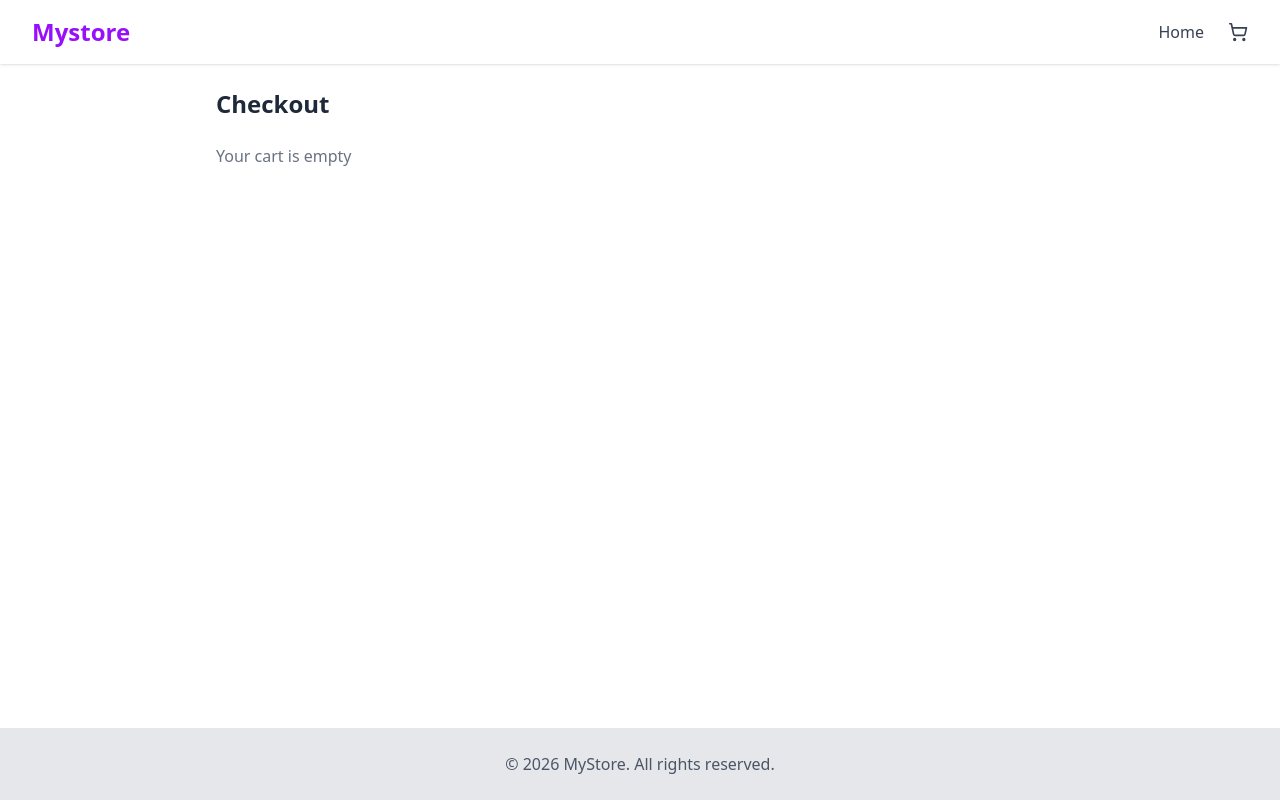
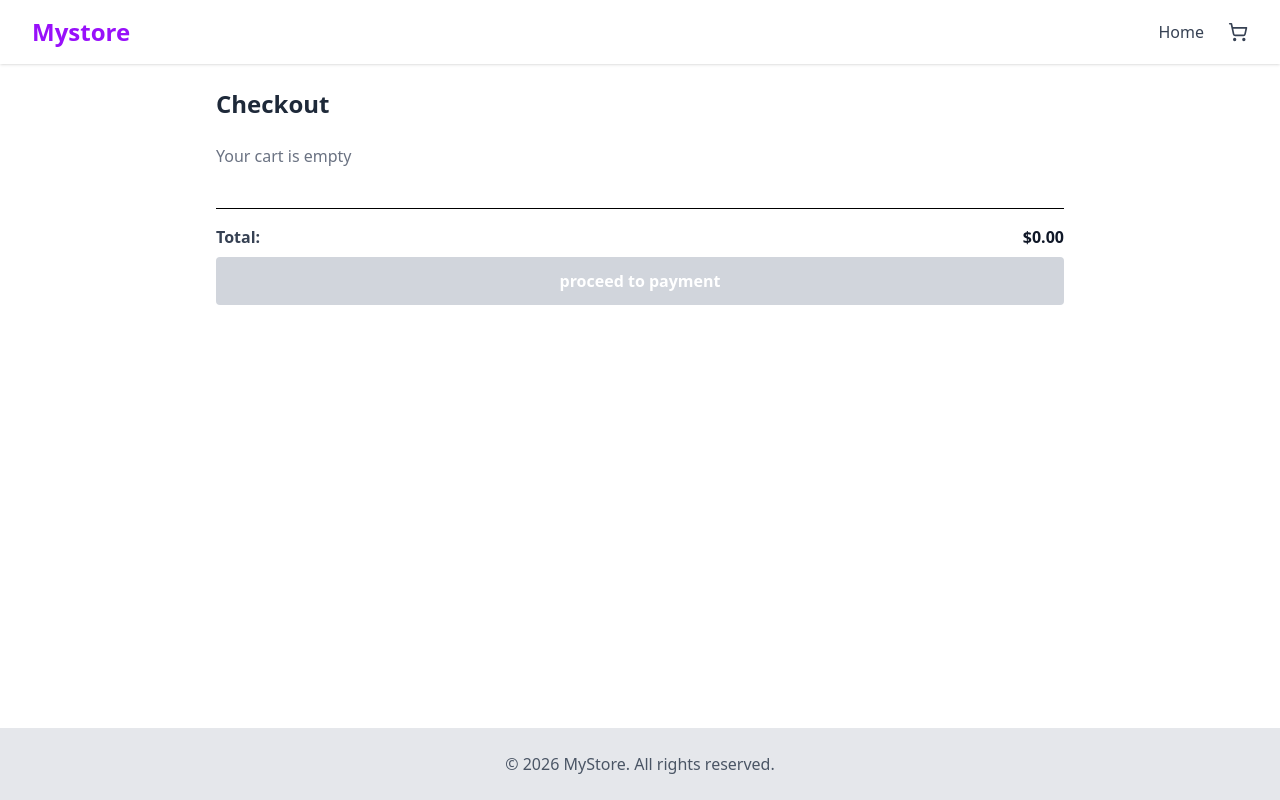
Before and after one commit to Talesoftoba/E-commerceTS, a React (Vite) app: page /checkout in a window 1280 px wide. Built offline with nearby package versions, Linux system fonts and the light colour scheme.

Commit message:
check buttonLabel

```diff
--- a/src/App.tsx
+++ b/src/App.tsx
@@ -19,6 +19,14 @@ function AppContent() {
       setisCartOpen(false);
     }
   },[location.pathname]);
+
+  useEffect(()=>{
+    document.body.style.overflow = isCartOpen ? "hidden" : "auto";
+
+    return()=>{
+      document.body.style.overflow = "auto";
+    };
+  },[isCartOpen]);
 
   return (
     <>
--- a/src/components/cart/CartDrawer.tsx
+++ b/src/components/cart/CartDrawer.tsx
@@ -2,6 +2,7 @@ import { CartItemRow } from "./CartItemRow";
 import { useCart } from "../../hooks/useCart";
 import { CartSummary } from "./CartSummary";
 import { X } from "lucide-react";
+import { useNavigate } from "react-router-dom";
 
 type Props ={
     isOpen:boolean;
@@ -10,6 +11,7 @@ type Props ={
 
 export const CartDrawer=({isOpen, onClose}:Props)=>{
     const {cartItems} = useCart();
+    const navigate = useNavigate();
 
     return(
         <>
@@ -47,7 +49,10 @@ export const CartDrawer=({isOpen, onClose}:Props)=>{
                     <CartItemRow key={item.id} item={item}/>)
                     )}
                     <div className="mt-auto">
-                   <CartSummary/>
+                   <CartSummary
+                   buttonLabel="Proceed to Checkout"
+                   onClicks={()=>navigate("/checkout")}
+                   />
                 </div>
             </div>
         </div>
--- a/src/components/cart/CartSummary.tsx
+++ b/src/components/cart/CartSummary.tsx
@@ -1,7 +1,17 @@
 import { useCart } from "../../hooks/useCart";
-import { Link } from "react-router-dom";
 
-export const CartSummary =()=>{
+type CartSummaryProps={
+    buttonLabel?:string;
+    onClicks?:()=>void;
+    hideButton?:boolean
+}
+
+
+export const CartSummary =({
+    buttonLabel="Proceed to checkout",
+    onClicks,
+    hideButton=false,
+}:CartSummaryProps)=>{
     const {cartItems} = useCart();
 
     const totalPrice = cartItems.reduce((sum,item)=>
@@ -17,15 +27,17 @@ export const CartSummary =()=>{
                 <span className="font-bold text-gray-900">${totalPrice.toFixed(2)}</span>
             </div>
 
-          <Link to="/checkout" className={isDisabled ? "pointer-events-none" : ""}>
+         {!hideButton&&(
             <button
+            onClick={onClicks}
             disabled={isDisabled}
-            className="w-full p-3 bg-purple-600 text-white font-bold
-            rounded hover:bg-purple-700 disabled:bg-gray-300"
+            className="w-full p-3 bg-purple-600 text-white font-bold rounded
+            hover:bg-purple-700 disabled:bg-gray-300"
             >
-           Proceed to Checkout
+            {buttonLabel}
             </button>
-           </Link>
+         )
+         }
         </div>
 
     );
--- a/src/pages/Checkout.tsx
+++ b/src/pages/Checkout.tsx
@@ -1,5 +1,6 @@
 import { useCart } from "../hooks/useCart";
 import { CartItemRow } from "../components/cart/CartItemRow";
+import { CartSummary } from "../components/cart/CartSummary";
 
 
 export const Checkout =()=>{
@@ -19,7 +20,9 @@ export const Checkout =()=>{
                 }
 
             </div>
-
+            <CartSummary
+            buttonLabel="proceed to payment"
+            />
         </div>
     );
 
```
